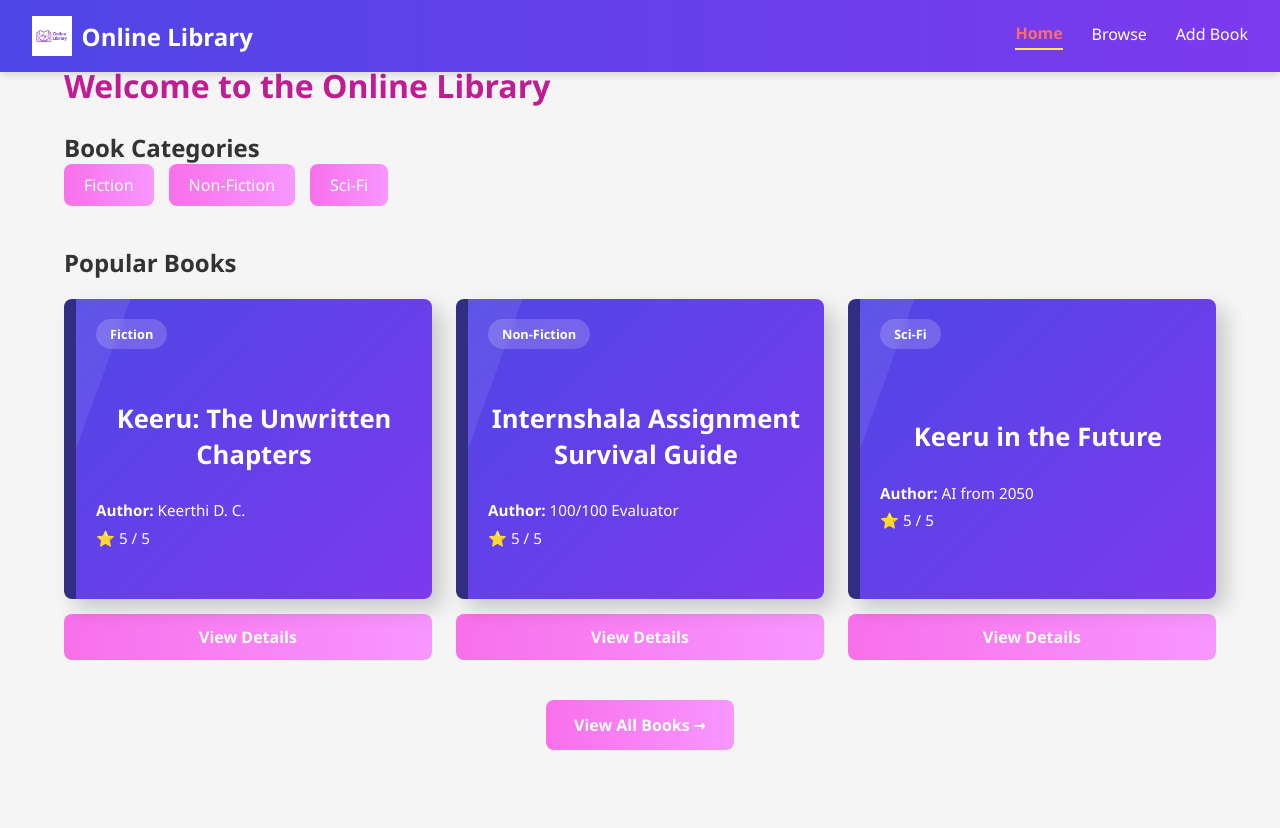
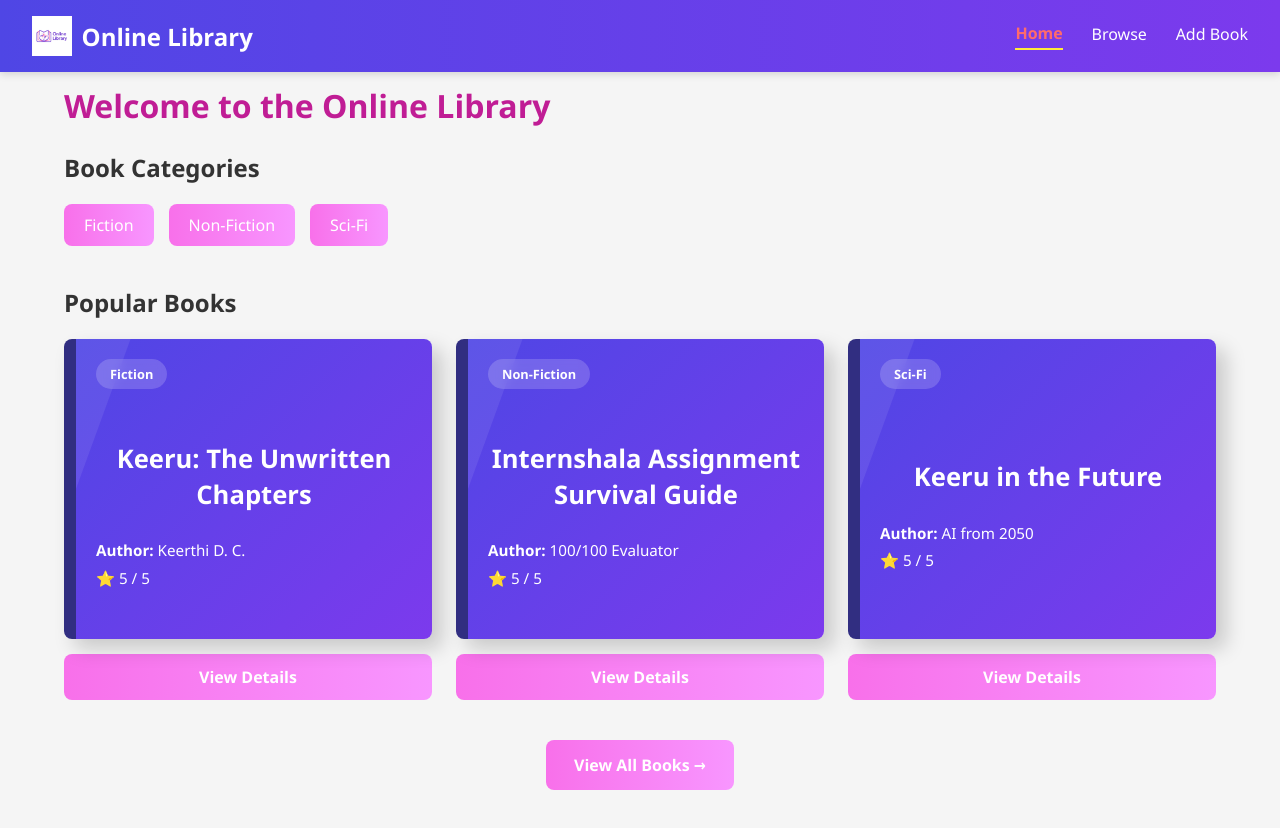
Before and after one commit to Keerthi-DC/online-library-system, a React (Vite) app in the folder online-library/: page / in a window 1280 px wide. Shown: the top 828 px of the page. Built offline with nearby package versions, Linux system fonts and the light colour scheme.

Commit message:
corrected the ui aded some padding to make it look perfect

```diff
--- a/online-library/src/pages/Home.jsx
+++ b/online-library/src/pages/Home.jsx
@@ -13,10 +13,10 @@ const Home = () => {
 
   return (
     <div className="home-page">
-      <h1>Welcome to the Online Library</h1>
+      <h1 style={{marginTop:"20px"}}>Welcome to the Online Library</h1>
 
       <section className="categories">
-        <h2>Book Categories</h2>
+        <h2 style={{marginBottom:"20px"}}>Book Categories</h2>
 
         <div className="category-cards">
           {categories.map((cat) => (
```
